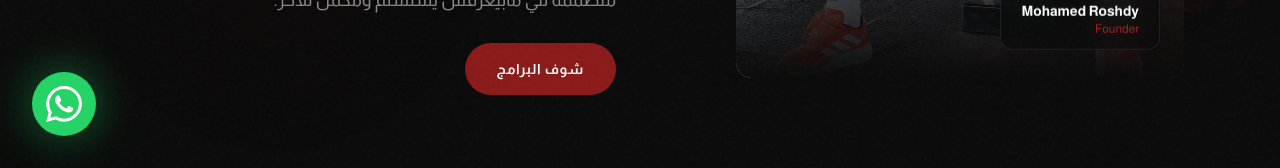
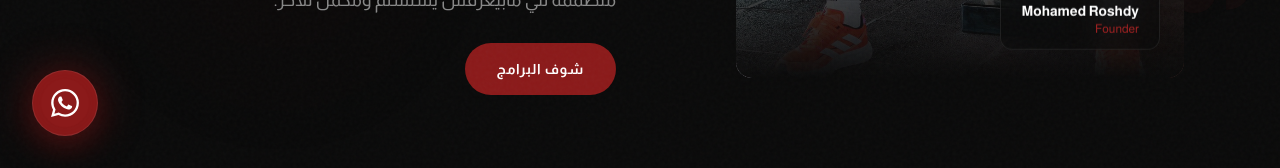
Before and after one commit to fadymohsen/captainshiko, a Next.js app: page /ar in a window 1280 px wide. Shown: the part 632-800 px from the top of the page. Built offline with nearby package versions, Linux system fonts and the light colour scheme; no server answers; the database is empty.

Commit message:
feat: implement skeleton loading, floating WhatsApp button, and resolve critical UI/UX stability issues

```diff
--- a/app/[locale]/HomeClient.tsx
+++ b/app/[locale]/HomeClient.tsx
@@ -18,7 +18,6 @@ import {
   TextReveal,
   MagneticButton,
 } from "../animations";
-import { Skeleton } from "../skeleton";
 import { ImageWithSkeleton } from "../image-with-skeleton";
 
 // Removed hardcoded transformationImages in favor of translations.transformationsData
@@ -61,10 +60,9 @@ export function HomeClient({ dbPlans, dbTransformations }: { dbPlans: any[], dbT
                 FITNESS
               </div>
               <div className="relative w-full max-w-md aspect-[3/4] rounded-2xl overflow-hidden group">
-                <Image
+                <ImageWithSkeleton
                   src="/hero-coach.jpg"
                   alt="Mohamed Roshdy - Founder"
-                  fill
                   className="object-cover transition-transform duration-700 group-hover:scale-105"
                   priority
                   sizes="(max-width: 768px) 100vw, 448px"
@@ -163,10 +161,9 @@ export function HomeClient({ dbPlans, dbTransformations }: { dbPlans: any[], dbT
 
           <SlideIn direction={dir === "rtl" ? "left" : "right"}>
             <div className="relative aspect-square rounded-[3rem] overflow-hidden group glow-border border border-white/5 shadow-2xl">
-              <Image
+              <ImageWithSkeleton
                 src="/about hero section.png"
                 alt="Captain Shiko"
-                fill
                 className="object-cover transition-transform duration-700 group-hover:scale-105"
               />
               <div className="absolute inset-0 bg-gradient-to-t from-background/60 via-transparent to-transparent opacity-0 group-hover:opacity-100 transition-opacity" />
@@ -188,8 +185,8 @@ export function HomeClient({ dbPlans, dbTransformations }: { dbPlans: any[], dbT
           </FadeUp>
 
           <StaggerContainer className="grid sm:grid-cols-2 lg:grid-cols-4 gap-6">
-            {(dbTransformations && dbTransformations.length > 0 ? dbTransformations : t.transformationsData.slice(0, 4)).map((client: any) => (
-              <StaggerItem key={client.name}>
+            {(dbTransformations && dbTransformations.length > 0 ? dbTransformations : t.transformationsData.slice(0, 4)).map((client: any, i: number) => (
+              <StaggerItem key={client.id || `${client.name}-${i}`}>
                 <div className="group rounded-xl overflow-hidden bg-surface-light border border-border glow-border">
                   <div className="relative aspect-square overflow-hidden">
                     <ImageWithSkeleton
--- a/app/[locale]/about/AboutClient.tsx
+++ b/app/[locale]/about/AboutClient.tsx
@@ -1,9 +1,9 @@
 "use client";
 
-import Image from "next/image";
 import { useLang } from "../../lang-context";
 import { Navbar } from "../../navbar";
 import { Footer } from "../../footer";
+import { ImageWithSkeleton } from "../../image-with-skeleton";
 import {
   FadeUp,
   StaggerContainer,
@@ -44,10 +44,9 @@ export function AboutClient({ dbTransformations }: { dbTransformations: any[] })
               <div className="lg:col-span-5">
                 <ScaleIn delay={0.2}>
                   <div className="relative aspect-[4/5] rounded-[2.5rem] overflow-hidden group glow-border border border-white/5 shadow-2xl">
-                    <Image
+                    <ImageWithSkeleton
                       src="/about hero section.png"
                       alt="Captain Shiko"
-                      fill
                       className="object-cover transition-transform duration-700 group-hover:scale-105"
                       sizes="(max-width: 1024px) 100vw, 500px"
                       priority
@@ -117,10 +116,9 @@ export function AboutClient({ dbTransformations }: { dbTransformations: any[] })
                     <div className="w-full lg:w-1/2">
                       <FadeUp delay={0.1}>
                         <div className="relative aspect-[4/3] rounded-[2rem] overflow-hidden group glow-border border border-white/5">
-                          <Image
+                          <ImageWithSkeleton
                             src={client.imagePath || client.img}
                             alt={locale === 'ar' ? (client.nameAr || client.name) : (client.nameEn || client.name)}
-                            fill
                             className="object-cover transition-transform duration-700 group-hover:scale-105"
                             sizes="(max-width: 1024px) 100vw, 600px"
                           />
--- a/app/[locale]/layout.tsx
+++ b/app/[locale]/layout.tsx
@@ -14,6 +14,7 @@ const locales: Locale[] = ["en", "ar"];
 
 const metadataByLocale: Record<Locale, Metadata> = {
   en: {
+    metadataBase: "https://captainshiko.com",
     title: "Captain Shiko | Elite Online Fitness Coaching",
     description:
       "Transform your body with Captain Shiko — personalized training programs, nutrition plans, and 1-on-1 online coaching by Mohamed Roshdy.",
@@ -27,6 +28,7 @@ const metadataByLocale: Record<Locale, Metadata> = {
     },
   },
   ar: {
+    metadataBase: "https://captainshiko.com",
     title: "كابتن شيكو | تدريب لياقة أونلاين",
     description:
       "حوّل جسمك مع كابتن شيكو — برامج تدريب مخصصة، خطط تغذية، ومتابعة شخصية مع محمد رشدي.",
--- a/app/[locale]/transformations/TransformationsClient.tsx
+++ b/app/[locale]/transformations/TransformationsClient.tsx
@@ -1,6 +1,5 @@
 "use client";
 
-import Image from "next/image";
 import Link from "next/link";
 import { motion } from "framer-motion";
 import { useLang } from "../../lang-context";
--- a/app/certificates-carousel.tsx
+++ b/app/certificates-carousel.tsx
@@ -1,7 +1,7 @@
 "use client";
 
 import { useState } from "react";
-import Image from "next/image";
+import { ImageWithSkeleton } from "./image-with-skeleton";
 import { motion, AnimatePresence } from "framer-motion";
 
 const certificates = [
@@ -34,10 +34,9 @@ export function CertificateCarousel() {
           >
             {/* Certificate Frame */}
             <div className="relative w-full h-full rounded-2xl overflow-hidden glassmorphism shadow-2xl flex items-center justify-center bg-black/40">
-              <Image
+              <ImageWithSkeleton
                 src={certificates[currentIndex]}
                 alt={`Certificate ${currentIndex + 1}`}
-                fill
                 className="object-contain"
                 sizes="(max-width: 1024px) 100vw, 800px"
                 priority
--- a/app/image-with-skeleton.tsx
+++ b/app/image-with-skeleton.tsx
@@ -9,13 +9,15 @@ export function ImageWithSkeleton({
   alt,
   sizes,
   className = "",
-  aspectRatio = "aspect-square"
+  aspectRatio = "aspect-square",
+  priority = false
 }: {
   src: string;
   alt: string;
   sizes?: string;
   className?: string;
   aspectRatio?: string;
+  priority?: boolean;
 }) {
   const [isLoading, setIsLoading] = useState(true);
 
@@ -28,6 +30,7 @@ export function ImageWithSkeleton({
         fill
         className={`${className} ${isLoading ? 'opacity-0' : 'opacity-100'} transition-opacity duration-500`}
         sizes={sizes}
+        priority={priority}
         onLoad={() => setIsLoading(false)}
       />
     </div>
--- a/app/whatsapp-button.tsx
+++ b/app/whatsapp-button.tsx
@@ -7,7 +7,11 @@ export function WhatsAppButton() {
   const { locale, dir } = useLang();
   const phoneNumber = "201148854429";
 
-  const pulseVariants = {
+  const message = locale === "en"
+    ? "Hi Captain Shiko! I'm interested in your coaching programs."
+    : "أهلاً كابتن شيكو! حابب أستفسر عن برامج التدريب والمتابعة.";
+
+  const pulseVariants: any = {
     animate: {
       scale: [1, 1.1, 1],
       opacity: [0.5, 0.8, 0.5],
@@ -19,20 +23,16 @@ export function WhatsAppButton() {
     },
   };
 
-  const message = locale === "en"
-    ? "Hi Captain Shiko! I'm interested in your coaching programs."
-    : "أهلاً كابتن شيكو! حابب أستفسر عن برامج التدريب والمتابعة.";
-
   return (
     <div
-      className={`fixed bottom-8 ${dir === 'rtl' ? 'left-8' : 'right-8'} z-[9999] group`}
+      className={`fixed bottom-8 ${locale === 'ar' ? 'left-8' : 'right-8'} z-[110] p-2 rounded-full bg-accent text-white shadow-[0_10px_30px_rgba(139,26,26,0.3)] hover:scale-110 hover:bg-accent-light transition-all duration-300 group border border-white/10`}
       style={{ direction: 'ltr' }} // Keep button icons and layout consistent internally
     >
       {/* Pulse effect */}
       <motion.div
         variants={pulseVariants}
         animate="animate"
-        className="absolute inset-0 bg-[#25D366] rounded-full blur-xl"
+        className="absolute inset-0 bg-accent rounded-full blur-xl"
       />
 
       <motion.a
@@ -43,10 +43,10 @@ export function WhatsAppButton() {
         animate={{ scale: 1, opacity: 1 }}
         whileHover={{ scale: 1.1 }}
         whileTap={{ scale: 0.9 }}
-        className="relative flex items-center justify-center w-16 h-16 bg-[#25D366] text-white rounded-full shadow-2xl transition-shadow hover:shadow-[#25D366]/40"
+        className="relative flex items-center justify-center w-12 h-12 bg-accent text-white rounded-full shadow-2xl transition-shadow hover:shadow-accent/40"
       >
         <svg
-          className="w-9 h-9"
+          className="w-7 h-7"
           fill="currentColor"
           viewBox="0 0 24 24"
         >
```
